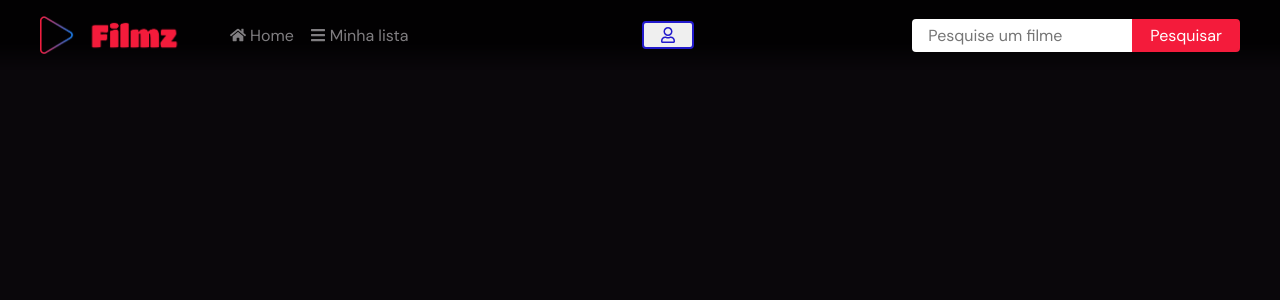
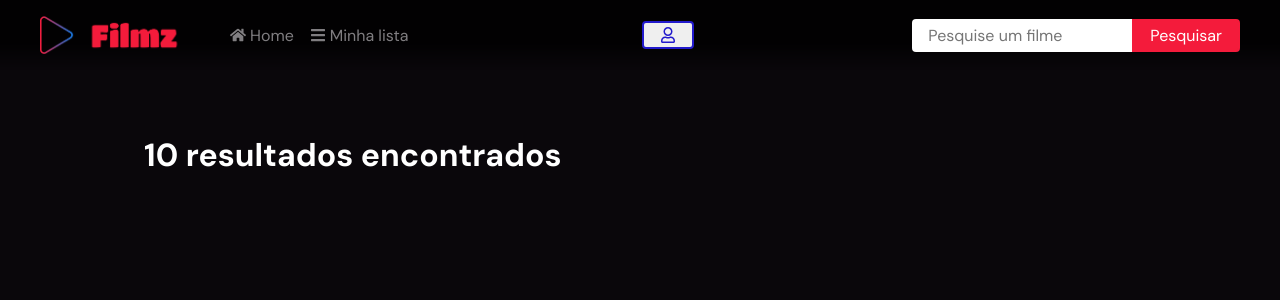
Before and after one commit to FernandoStrijeski/Fims_react, a React (Vite) app: page /search in a window 1280 px wide. Shown: the top 300 px of the page. Built offline with nearby package versions, Linux system fonts and the light colour scheme; no server answers; the HTML template or start-up script is replaced by a standard one.

Commit message:
Criada a pagina de busca, falta implementar.

```diff
--- a/src/components/Header/index.tsx
+++ b/src/components/Header/index.tsx
@@ -8,6 +8,9 @@ import { ButtonVariants } from "../Button/types";
 
 export function Header() {
   const navigate = useNavigate();
+  const handleSubmit = () => {
+    navigate("/search?keyword=test");
+  };
 
   return (
     <Styles.Container>
@@ -36,7 +39,7 @@ export function Header() {
         <FaRegUser />
       </Button>
 
-      <form className="search-wrapper">
+      <form className="search-wrapper" onSubmit={handleSubmit}>
         <input type="text" placeholder="Pesquise um filme" />
 
         <Button style={{ borderRadius: "0 4px 4px 0" }} type="submit">
--- /dev/null
+++ b/src/pages/Search.tsx
@@ -0,0 +1,30 @@
+import { useEffect } from "react";
+import api from "../services/api";
+import { useSearchParams } from "react-router-dom";
+import * as Styles from "../styles/pages/Search";
+
+export function Search() {
+    const [keyword] = useSearchParams()
+
+  useEffect(() => {
+    api.get("/search/movie", {
+        params: {
+            query: keyword.get('keyword'),
+            include_adults: false
+        }
+    }).then((response) => {
+        console.log(response)
+    })
+  }, []);
+
+  return (
+    <Styles.Container>
+      <section id ="movies">
+        <h3>10 resultados encontrados</h3>
+        <div className="cards">
+
+        </div>
+      </section>
+    </Styles.Container>
+  );
+}
--- a/src/routes/index.tsx
+++ b/src/routes/index.tsx
@@ -2,6 +2,7 @@ import { BrowserRouter, Route, Routes } from "react-router-dom";
 import { Header } from "../components/Header";
 import { Home } from "../pages/Home";
 import { Login } from "../pages/Login";
+import { Search } from "../pages/Search";
 
 export function AppRoutes() {
     return (
@@ -10,6 +11,7 @@ export function AppRoutes() {
         <Routes>
             <Route path="/" element={<Home />} />
             <Route path="/login" element={<Login />} />
+            <Route path="/search" element={<Search />} />
         </Routes>
         </BrowserRouter>
 
```
